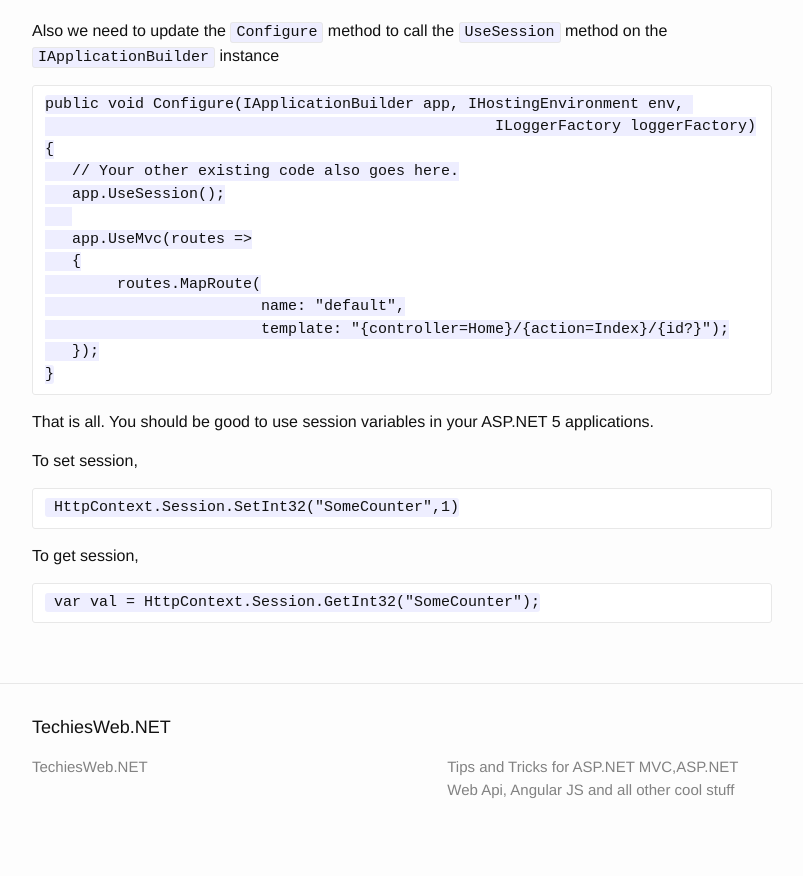
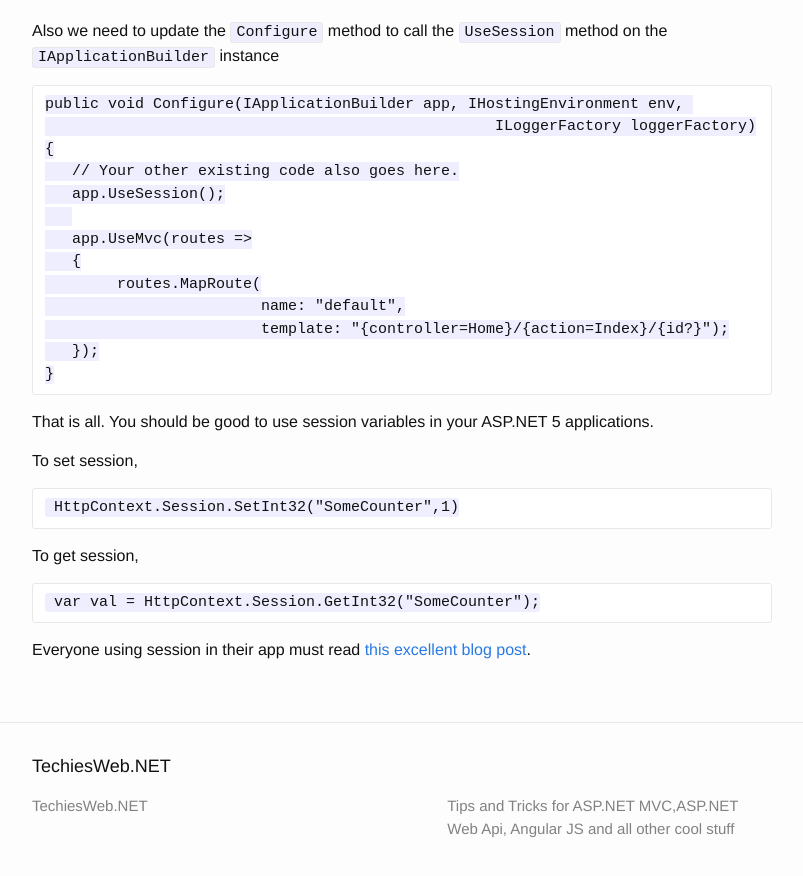
Before and after one commit to kshyju/techiesweb.net, a Jekyll site: the page built from _posts/2015-12-07-session-variables-in-asp-net-5.markdown, in a window 1280 px wide and 900 px high, scrolled down 1443 px. Shown: the top 876 px of the window, without its empty margins (238-1041 px from the left). Built offline with Jekyll 4.4.1, drawn with Linux system fonts in a browser that asks for light colours.

Commit message:
Added link to brcokallens excellent post

```diff
--- a/_posts/2015-12-07-session-variables-in-asp-net-5.markdown
+++ b/_posts/2015-12-07-session-variables-in-asp-net-5.markdown
@@ -65,3 +65,6 @@ To set session,
 To get session,
 
      var val = HttpContext.Session.GetInt32("SomeCounter");
+
+
+Everyone using session in their app must read [this excellent blog post](http://brockallen.com/2012/04/07/think-twice-about-using-session-state/).
```
